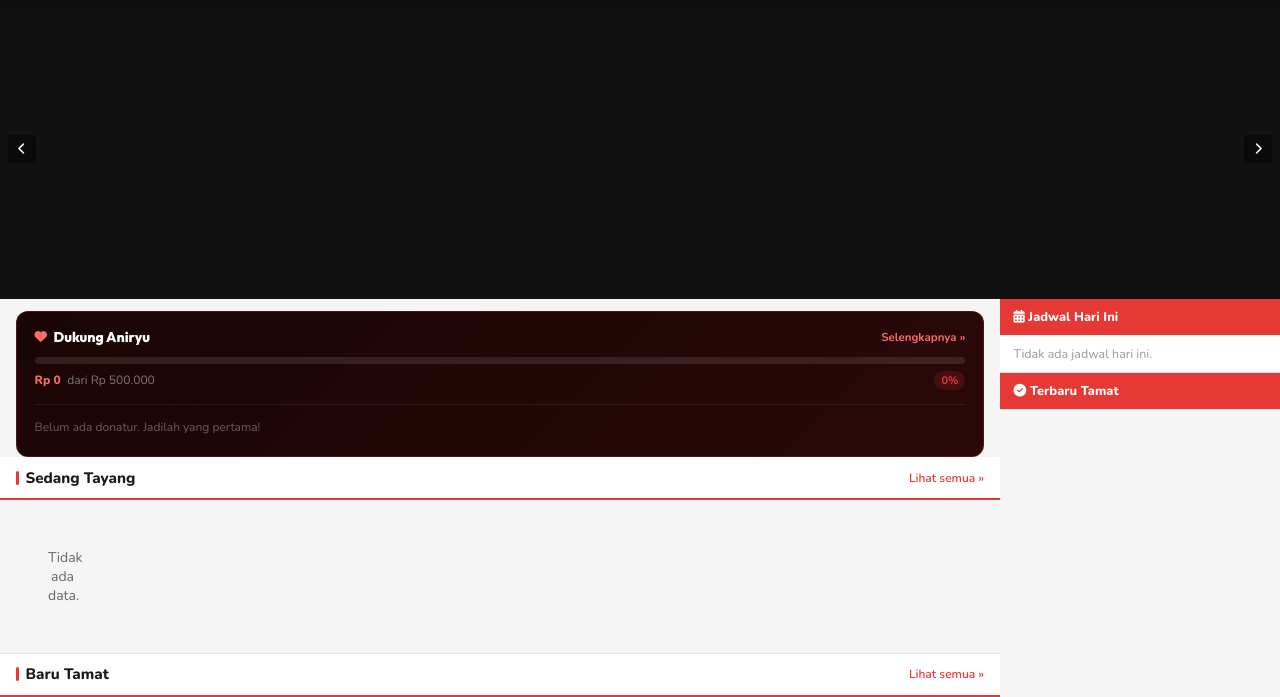
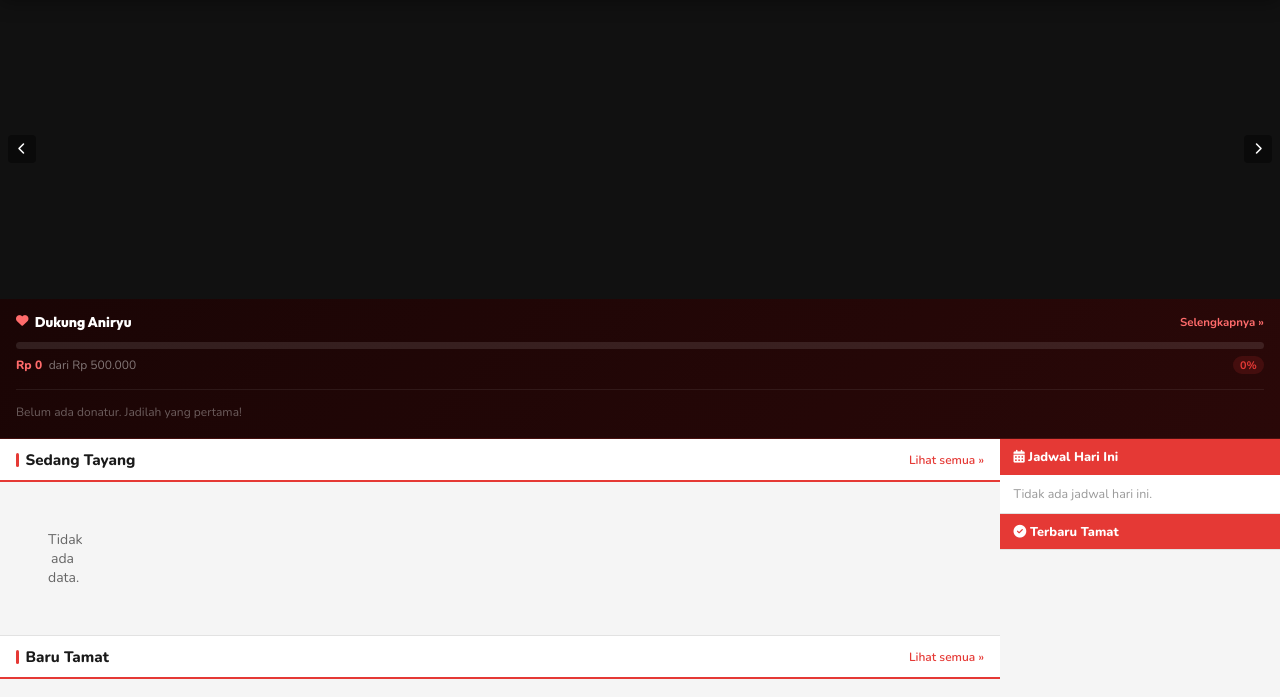
Before and after one commit to RMBLOGG/Aniryu, a Flask app: page / in a window 1280 px wide. Shown: the part 58-755 px from the top of the page. Run offline with Flask 3, Linux system fonts and the light colour scheme; data that the repository does not hold is empty.

Commit message:
Add files via upload

```diff
--- a/templates/index.html
+++ b/templates/index.html
@@ -4,11 +4,9 @@
 <style>
 /* ── Donasi Mini Widget ─────────────────────────────────────── */
 .donasi-mini {
-  margin: 0.75rem 1rem 0;
   background: linear-gradient(135deg, #1a0505 0%, #2a0808 100%);
-  border: 1px solid rgba(229,57,53,0.25);
-  border-radius: 12px;
-  padding: 1rem 1.1rem;
+  border-bottom: 1px solid rgba(229,57,53,0.2);
+  padding: 0.85rem 1rem;
   overflow: hidden;
 }
 .donasi-mini-top {
@@ -95,9 +93,6 @@
   <div class="hero-dots" id="heroDots"></div>
 </div>
 
-<div class="layout-grid">
-  <!-- Main -->
-  <div>
 <!-- Donasi Mini Widget -->
 <div class="donasi-mini" id="donasiMini" style="display:none">
   <div class="donasi-mini-top">
@@ -115,6 +110,9 @@
   <div class="donasi-mini-lb" id="miniLb"></div>
 </div>
 
+<div class="layout-grid">
+  <!-- Main -->
+  <div>
     <!-- Ongoing -->
     <div class="sec-head">
       <div class="sec-title">Sedang Tayang</div>
```
Lines whose indentation alone changed are shown as unchanged.
